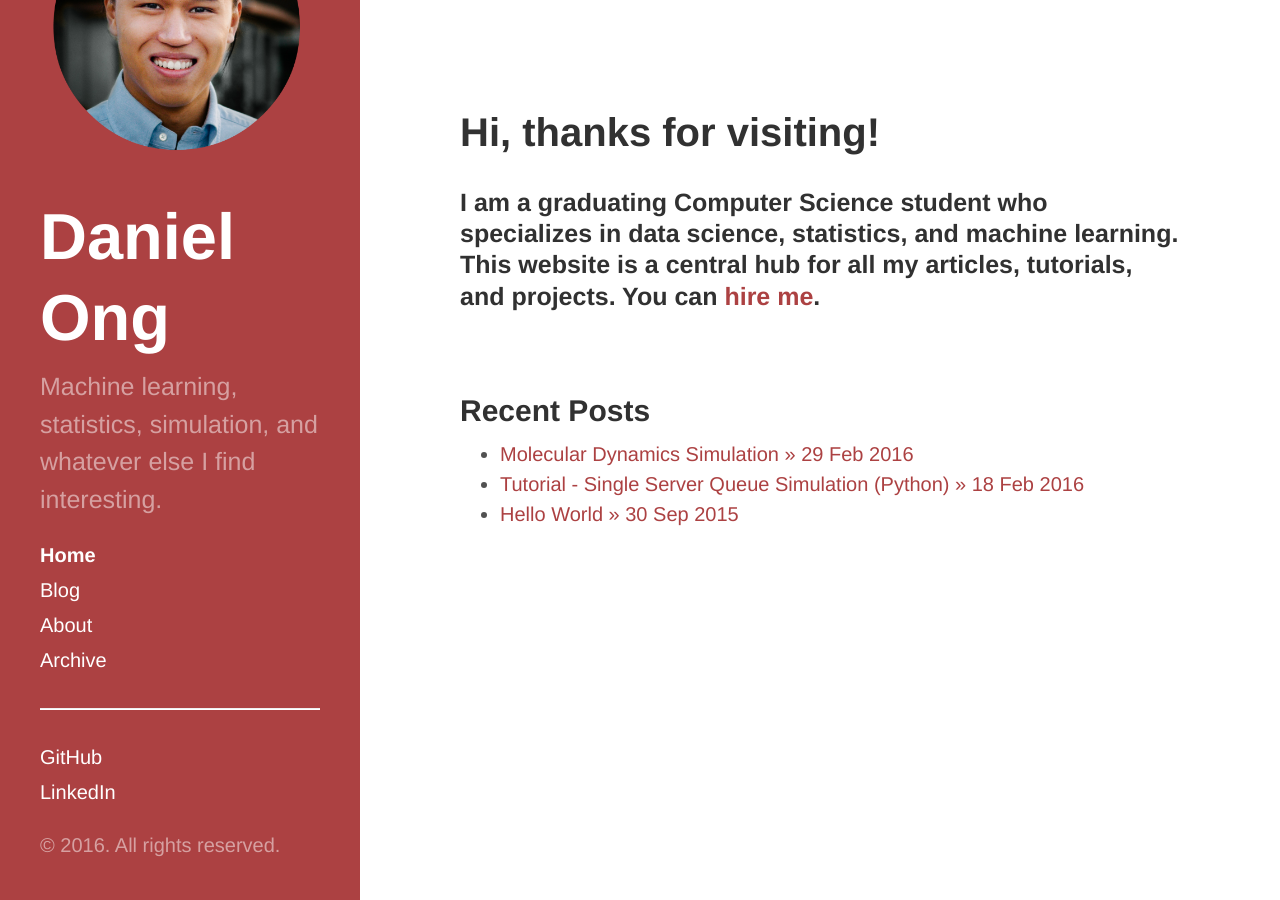
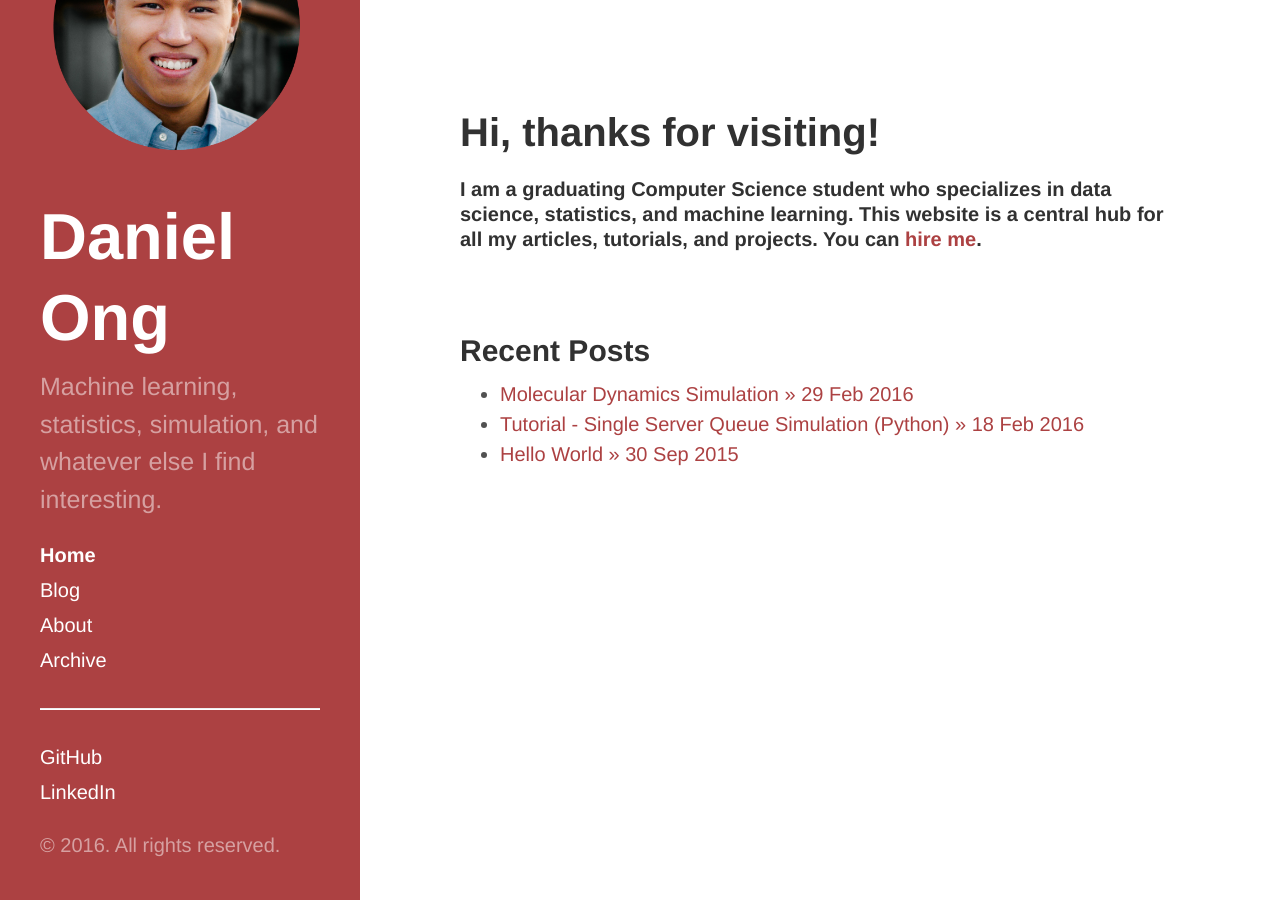
Before and after one commit to danong/danong.github.io, a Jekyll site: the page built from index.html, in a window 1280 px wide. Built offline with Jekyll 4.4.1, drawn with Linux system fonts in a browser that asks for light colours.

Commit message:
update homepage and hide profile pic for mobile users

```diff
--- a/index.html
+++ b/index.html
@@ -5,7 +5,9 @@
 
 <div class="page">
   <h1>Hi, thanks for visiting!</h1>
-  <h3>I am a graduating Computer Science student who specializes in data science, statistics, and machine learning. This website is a central hub for all my articles, tutorials, and projects. You can <a href="mailto:danielong1@gmail.com" target="_top">hire me</a>.</h3>
+  <div padding-left="2em">
+    <h4>I am a graduating Computer Science student who specializes in data science, statistics, and machine learning. This website is a central hub for all my articles, tutorials, and projects. You can <a href="mailto:danielong1@gmail.com" target="_top">hire me</a>.</h4>
+  </div>
 </div>
 
 
--- a/public/css/hyde.css
+++ b/public/css/hyde.css
@@ -59,6 +59,11 @@
   color: rgba(255,255,255,.5);
   background-color: #202020;
 }
+
+.top-image {
+  display: none;
+}
+
 @media (min-width: 48em) {
   .sidebar {
     position: fixed;
@@ -67,6 +72,9 @@
     bottom: 0;
     width: 18rem;
     text-align: left;
+  }
+  .top-image {
+	display: block;
   }
 }
 
```
